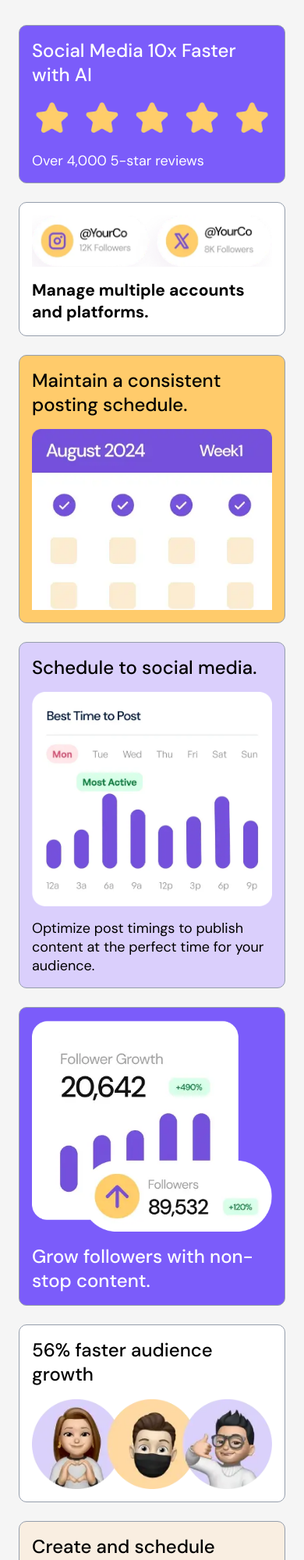
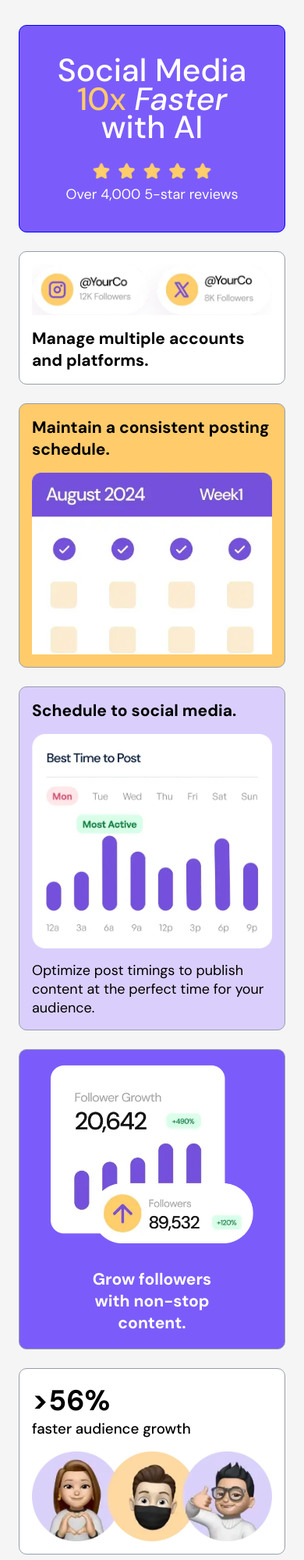
Before and after one commit to Ryusaem/bento-grid-frontend-mentor, a plain HTML site: page index.html in a window 390 px wide. Shown: the top 2000 px of the page at 78% size. Drawn offline with Linux system fonts and the light colour scheme.

Commit message:
Adding style to all cards, mobile view

```diff
--- a/css/style.css
+++ b/css/style.css
@@ -2,6 +2,7 @@
   --color-base-bg: #f5f5f5;
   --color-base-text--white: hsl(0, 0%, 100%);
   --color-base-text--black: hsl(0, 0%, 7%);
+  --color-base-text--yellow500: hsl(39, 100%, 71%);
 
   --color-base-card--purple100: hsl(254, 88%, 90%);
   --color-base-card--purple500: hsl(252, 94%, 67%);
@@ -18,6 +19,7 @@
   padding: 0;
 }
 
+/* --- FONT --- */
 body {
   font-family: "DM Sans", sans-serif;
   font-weight: 400; /* Regular */
@@ -36,6 +38,24 @@ h2 {
 
 p {
   font-size: 18px;
+}
+
+.text-yellow500 {
+  color: var(--color-base-text--yellow500);
+}
+
+.text-purple500 {
+  color: var(--color-base-card--purple500);
+}
+
+.italic {
+  font-style: italic;
+}
+
+.title {
+  font-size: 2.3rem;
+  font-weight: bolder;
+  display: block;
 }
 
 /* --- BACKGROUND --- */
@@ -72,7 +92,7 @@ body {
   padding: 2rem 1.5rem;
 }
 
-/* Ensure the grid items have a defined size */
+/* Card styles */
 .bento-grid__card {
   display: grid;
   gap: 1rem;
@@ -82,8 +102,63 @@ body {
   border: 1px solid hsl(217, 12%, 63%);
 }
 
-/* For images that should scale within the grid item */
-.bento-grid__card img {
+/* Card styles for card ONE */
+.bento-grid__card.one {
+  padding: 2.5rem 2.5rem;
+  gap: 0.5rem;
+  border: 1px solid blue;
+
+  font-size: 1.7rem;
+  text-align: center;
+  line-height: 0.9;
+}
+
+/* Adding space after h1 in card ONE */
+.bento-grid__card.one h1 {
+  margin-bottom: 1rem;
+}
+
+/* Centering everything in card ONE */
+.bento-grid__card.one > * {
+  place-self: center;
+}
+
+/* Image styles within cards ONE */
+.bento-grid__card.one img {
+  max-width: 60%;
+}
+
+/* Card styles for card TWO */
+.bento-grid__card.two {
+  padding: 1.2rem 2.5rem;
+  gap: 2rem;
+
+  text-align: center;
+}
+
+/* Centering everything in card TWO */
+.bento-grid__card.two > * {
+  place-self: center;
+}
+
+/* Diminishing widh of  h2 in card TWO */
+.bento-grid__card.two h2 {
+  max-width: 70%;
+}
+
+/* Card styles for card THREE (police size) */
+.bento-grid__card.three h2 {
+  font-size: 1.7rem;
+}
+
+/* Card styles for card FOUR (max space H1) */
+.bento-grid__card.four h1 {
+  font-weight: bolder;
+  max-width: 90%;
+}
+
+/* Image styles within cards */
+.bento-grid__image {
   display: block;
   max-width: 100%;
   height: auto;
@@ -117,3 +192,10 @@ body {
   /* color: var(--color-base-primary-green); */
   margin-left: 0.5rem;
 }
+
+/* --- MEDIA QUERIES --- */
+@media screen and (min-width: 768px) {
+  .bento-grid {
+    padding: 2rem 3rem;
+  }
+}
--- a/index.html
+++ b/index.html
@@ -37,8 +37,9 @@
         <section class="bento-grid">
 
             <!-- Individual Card -->
-            <div class="bento-grid__card bg-purple500">
-                <h1 class="bento-grid__title">Social Media 10x Faster with AI</h1>
+            <div class="bento-grid__card bg-purple500 one">
+                <h1 class="bento-grid__title">
+                    Social Media <span class="text-yellow500">10x </span><span class="italic">Faster</span> with AI</h1>
                 <img src="assets/images/illustration-five-stars.webp" alt="Illustration of a five star"
                     class="bento-grid__image">
                 <p class="bento-grid__description">Over 4,000 5-star reviews</p>
@@ -54,16 +55,16 @@
 
             <!-- Individual Card -->
             <div class="bento-grid__card bg-yellow500">
-                <h1 class="bento-grid__title"> Maintain a consistent posting schedule.
-                </h1>
+                <h2 class="bento-grid__title"> Maintain a consistent posting schedule.
+                </h2>
                 <img src="assets/images/illustration-consistent-schedule.webp" alt="Illustration of a schedule"
                     class="bento-grid__image">
             </div>
 
             <!-- Individual Card -->
             <div class="bento-grid__card bg-purple100">
-                <h1 class="bento-grid__title"> Schedule to social media.
-                </h1>
+                <h2 class="bento-grid__title"> Schedule to social media.
+                </h2>
                 <img src="assets/images/illustration-schedule-posts.webp" alt="Illustration of a clock"
                     class="bento-grid__image">
                 <p class="bento-grid__description">Optimize post timings to publish content at the perfect time for your
@@ -72,30 +73,31 @@
             </div>
 
             <!-- Individual Card -->
-            <div class="bento-grid__card bg-purple500">
+            <div class="bento-grid__card bg-purple500 two">
                 <img src="assets/images/illustration-grow-followers.webp"
                     alt="Illustration of a graphique grow followers" class="bento-grid__image">
-                <h1 class="bento-grid__title">Grow followers with non-stop content.</h1>
+                <h2 class="bento-grid__title">Grow followers with non-stop content.</h2>
             </div>
 
             <!-- Individual Card -->
             <div class="bento-grid__card bg-white">
-                <h1 class="bento-grid__title">56% faster audience growth</h1>
+                <h3 class="bento-grid__title"><span class="title">>56%</span> faster audience growth</h3>
                 <img src="assets/images/illustration-audience-growth.webp" alt="Illustration of a growing graph"
                     class="bento-grid__image">
             </div>
 
             <!-- Individual Card -->
-            <div class="bento-grid__card bg-yellow100">
-                <h1 class="bento-grid__title">Create and schedule content quicker.
-                </h1>
+            <div class="bento-grid__card bg-yellow100 three">
+                <h2 class="bento-grid__title">Create and schedule content <span
+                        class="italic text-purple500">quicker</span>.
+                </h2>
 
                 <img src="assets/images/illustration-create-post.webp" alt="Illustration of a post creation"
                     class="bento-grid__image">
             </div>
 
             <!-- Individual Card -->
-            <div class="bento-grid__card bg-yellow500">
+            <div class="bento-grid__card bg-yellow500 four">
                 <h1 class="bento-grid__title">Write your content using AI.
                 </h1>
                 <img src="assets/images/illustration-ai-content.webp" alt="Illustration of a tchat"
```
